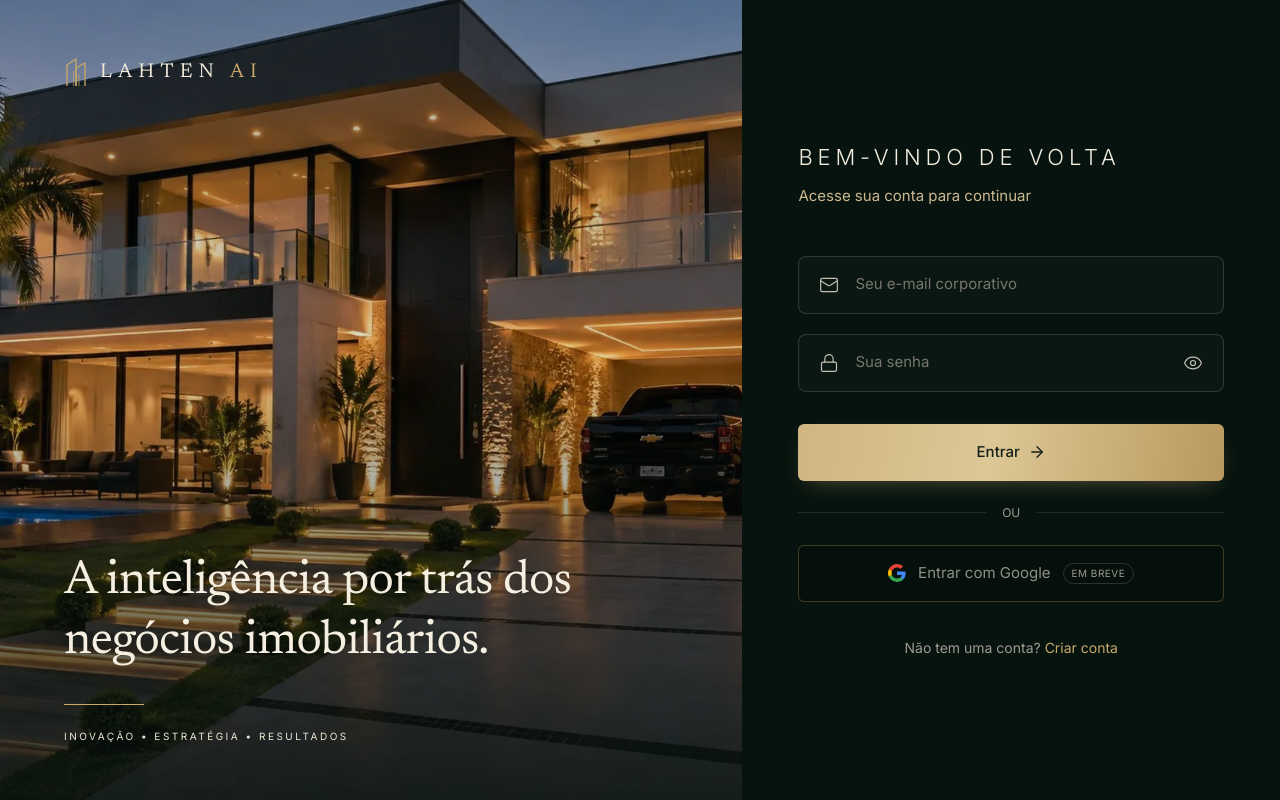
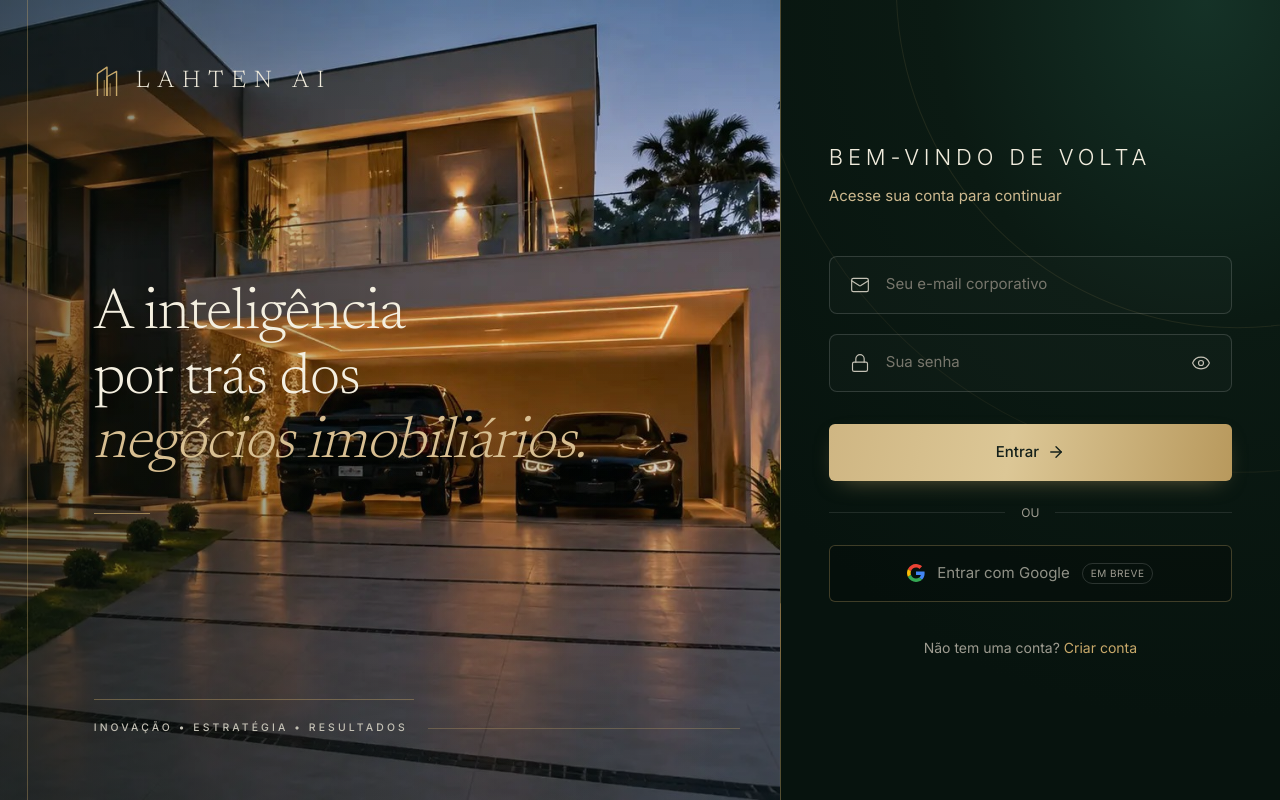
Before and after one commit to cardosoolauro-sys/lahten-ai2, a Next.js app: page /login in a window 1280 px wide. Built offline with nearby package versions, Linux system fonts and the light colour scheme; no server answers.

Commit message:
Update page.tsx

```diff
--- a/src/app/(auth)/login/page.tsx
+++ b/src/app/(auth)/login/page.tsx
@@ -1,54 +1,84 @@
-
 import BrandMark from "@/components/brand/BrandMark";
 import LoginForm from "@/components/auth/LoginForm";
-import { errorMessage, infoMessage } from "@/lib/auth/messages";
 
 export default async function LoginPage({
   searchParams,
 }: {
-  searchParams: Promise<{ erro?: string; error?: string; message?: string }>;
+  searchParams: Promise<{ erro?: string }>;
 }) {
-  const { erro, error, message } = await searchParams;
-
-  // "error" e "message" vêm das ações de login/cadastro e do link de confirmação.
+  const { erro } = await searchParams;
   const notice =
     erro === "confirmacao"
-      ? "Não foi possível confirmar o e-mail. O link pode ter expirado."
-      : (errorMessage(error) ?? infoMessage(message) ?? undefined);
+      ? "Não foi possível confirmar o e-mail. O link pode ter expirado. Tente criar a conta novamente."
+      : undefined;
 
   return (
-    <main className="grid min-h-screen bg-[#07130e] lg:grid-cols-[58fr_42fr]">
-      {/* FOTO À ESQUERDA */}
+    <main className="grid min-h-screen lg:grid-cols-[61fr_39fr]">
       <section
-        className="relative flex min-h-[420px] flex-col justify-between overflow-hidden px-8 py-10 lg:min-h-screen lg:px-16 lg:py-14"
+        className="relative flex min-h-[480px] flex-col justify-between overflow-hidden px-7 py-9 lg:min-h-screen lg:border-r lg:border-electric/40 lg:py-16 lg:pl-[12%] lg:pr-10"
         style={{
+          backgroundColor: "#07120d",
           backgroundImage:
-            "linear-gradient(180deg, rgba(6,16,12,.35), rgba(6,16,12,.12) 45%, rgba(6,16,12,.85)), url('/images/login-hero.jpg')",
-          backgroundSize: "cover",
-          backgroundPosition: "center",
+            "linear-gradient(90deg, rgba(6,16,12,0.5) 0%, rgba(6,16,12,0.05) 55%, rgba(6,16,12,0) 100%), linear-gradient(180deg, rgba(6,16,12,0.25) 0%, rgba(6,16,12,0) 35%, rgba(6,16,12,0.45) 100%), url('/images/login-hero.jpg'), url('/images/architecture.svg')",
+          backgroundSize: "100% 100%, 100% 100%, cover, cover",
+          backgroundPosition: "center, center, right center, center",
+          backgroundRepeat: "no-repeat",
         }}
       >
-        <div className="flex items-center gap-3 text-[#f0eadb]">
-          <BrandMark size={32} />
-          <span className="font-serif text-xl tracking-[0.3em]">
-            LAHTEN <span className="text-[#c8a96a]">AI</span>
+        <span
+          aria-hidden="true"
+          className="pointer-events-none absolute inset-y-0 left-[3.5%] hidden w-px bg-electric/35 lg:block"
+        />
+
+        <div className="relative flex items-center gap-4">
+          <BrandMark size={34} />
+          <span className="font-serif text-2xl font-light tracking-[0.32em] text-[#f1ecdd]">
+            LAHTEN AI
           </span>
         </div>
 
-        <div className="max-w-xl">
-          <h1 className="font-serif text-4xl leading-tight text-[#f4efe0] lg:text-5xl">
-            A inteligência por trás dos negócios imobiliários.
+        <div className="relative max-w-xl">
+          <h1 className="font-serif text-4xl font-light leading-[1.12] text-[#f4efe0] sm:text-5xl lg:text-[3.6rem]">
+            A inteligência
+            <br />
+            por trás dos
+            <br />
+            <em className="text-[#d8bf92]">negócios imobiliários.</em>
           </h1>
-          <div className="mt-8 h-px w-20 bg-[#c8a96a]" />
-          <p className="mt-6 text-[10px] uppercase tracking-[0.25em] text-[#eee6d5]">
-            INOVAÇÃO • ESTRATÉGIA • RESULTADOS
-          </p>
+          <div className="mt-9 h-px w-14 bg-electric/70" />
+        </div>
+
+        <div className="relative">
+          <div className="h-px w-80 max-w-full bg-electric/40" />
+          <div className="mt-5 flex items-center gap-5">
+            <p className="eyebrow !tracking-[0.3em] !text-slate-300">
+              Inovação • Estratégia • Resultados
+            </p>
+            <span className="hidden h-px flex-1 bg-electric/30 sm:block" />
+          </div>
         </div>
       </section>
 
-      {/* FORMULÁRIO À DIREITA */}
-      <section className="flex min-h-screen items-center justify-center bg-[#07130e] px-7 py-14 lg:px-14">
-        <LoginForm notice={notice} />
+      <section
+        className="relative flex items-center justify-center overflow-hidden px-6 py-14 lg:px-12"
+        style={{
+          background:
+            "radial-gradient(120% 90% at 85% 0%, #153227 0%, #0b1a13 45%, #07130e 100%)",
+        }}
+      >
+        <svg
+          aria-hidden="true"
+          className="pointer-events-none absolute -right-10 -top-24 h-[620px] w-[620px] opacity-70"
+          viewBox="0 0 600 600"
+          fill="none"
+        >
+          <circle cx="520" cy="80" r="330" stroke="#c8a96a" strokeOpacity="0.16" />
+          <circle cx="520" cy="80" r="470" stroke="#c8a96a" strokeOpacity="0.1" />
+        </svg>
+
+        <div className="relative z-10 w-full max-w-[26rem]">
+          <LoginForm notice={notice} />
+        </div>
       </section>
     </main>
   );
```
